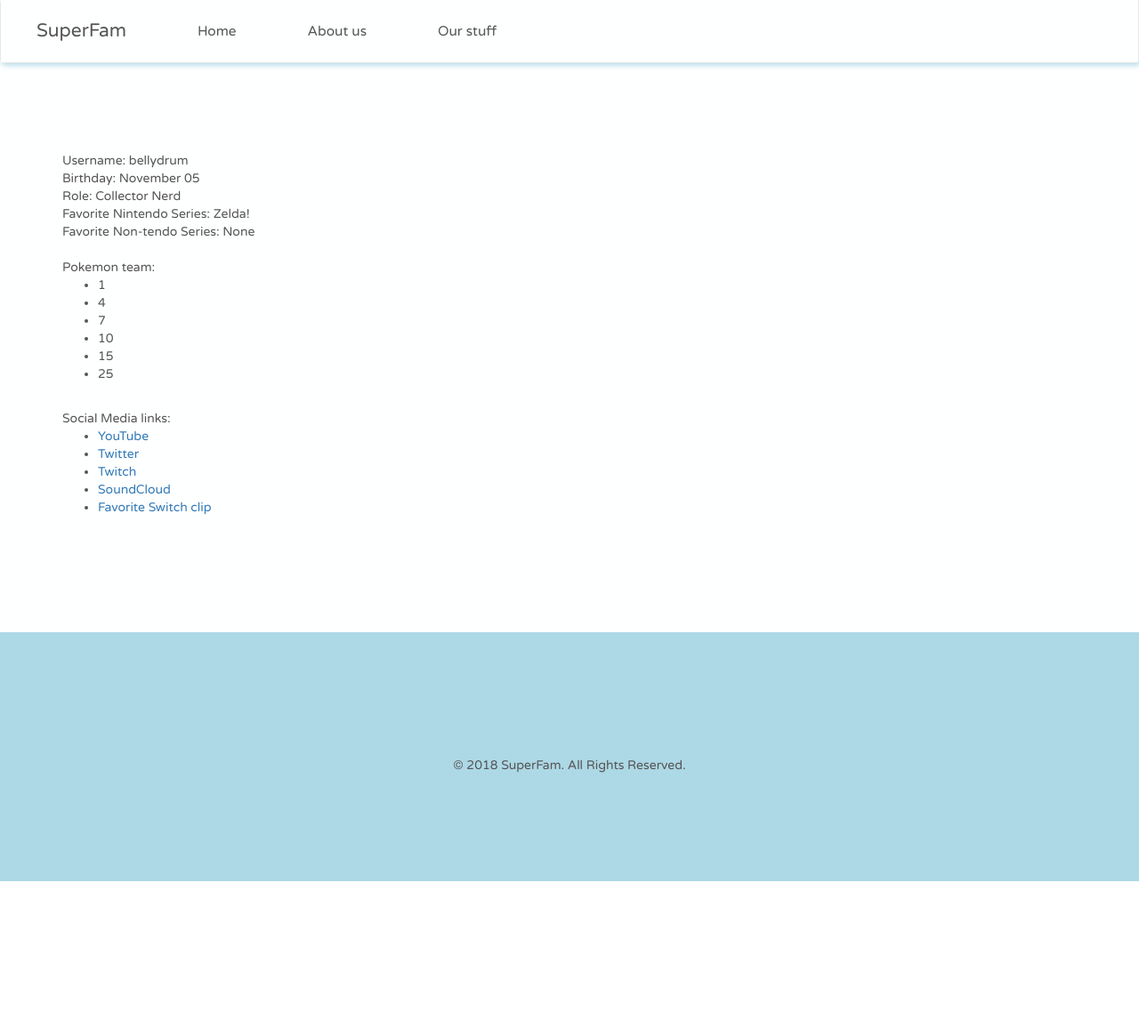
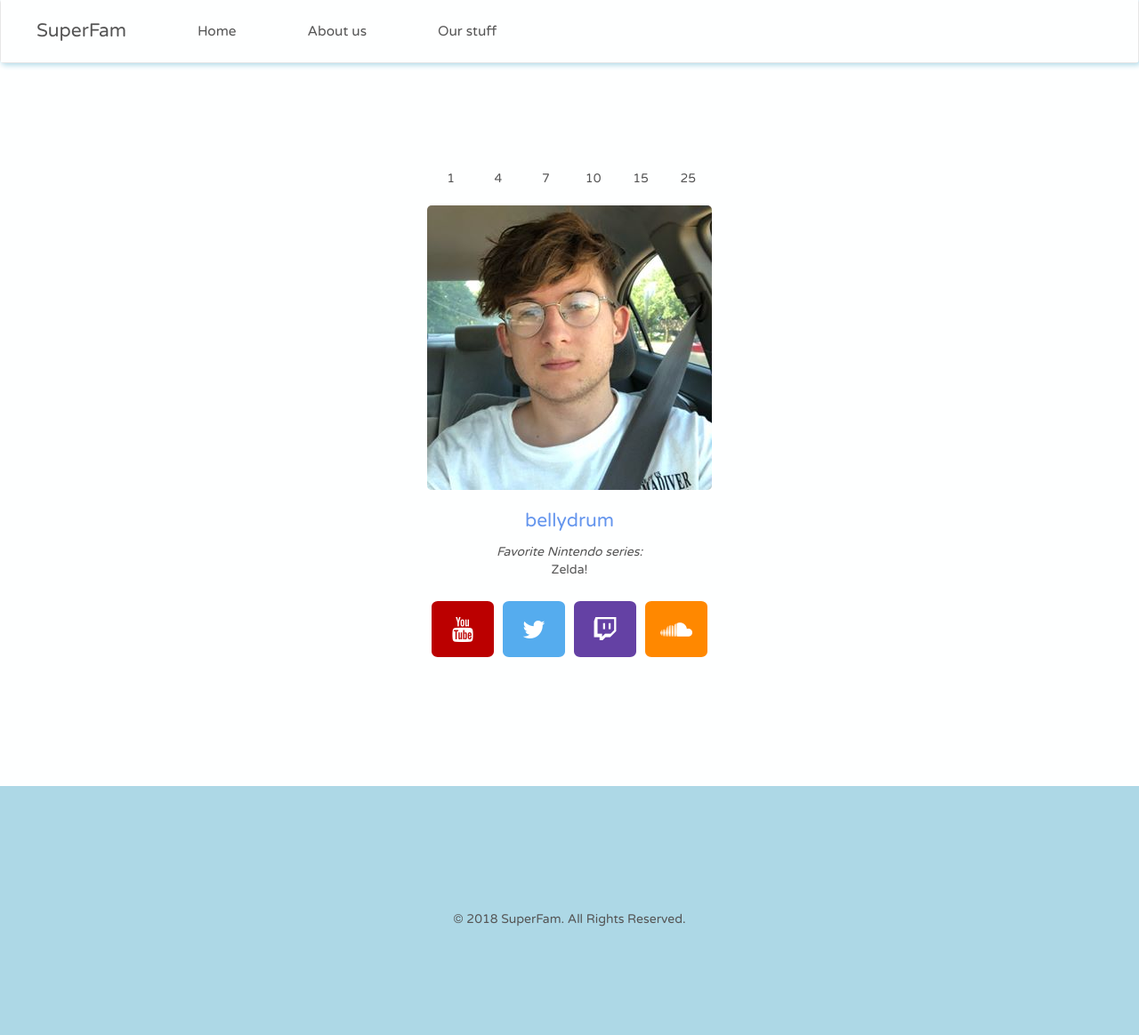
Before and after one commit to jzilch/discord-project, a Django app: page /about/bellydrum in a window 1280 px wide. Shown: the part 301-1465 px from the top of the page at 89% size. Before the commit the page ends 1292 px from the top, so only its background shows below. Run offline with Django 3.2, Linux system fonts and the light colour scheme; data comes from the database, SQL or seed files in the repository; some libraries are stand-ins or nearby versions.

Commit message:
add bio section to about/member.html

```diff
--- a/discordapp/static/css/about_member.css
+++ b/discordapp/static/css/about_member.css
@@ -1 +1,161 @@
 /********* /about/member *********/
+
+.bio-container {
+    /* border: 1px dotted red; */
+    padding: 0px !important;  /* override bootstrap default setting */
+    /* sizing and position */
+    width: 25vw;
+}
+.bio-section {
+    margin: 20px 0px !important;
+}
+
+.pokemon-team-container {
+    /* sizing and position */
+    height: 100%;
+    width: 100%;
+}
+.pokemon-container {
+    /* sizing and position */
+    height: 100%;
+
+    /* styles */
+
+    /* center icons in cell */
+    display: flex;
+    align-items: center;
+    justify-content: center;
+    text-align: center;
+}
+
+.member-image-container {
+    width: 100%;
+    height: auto;
+
+    /* styles */
+    border-radius: 5px;
+    overflow: hidden;
+}
+.member-image {
+    width: 100%;
+    height: auto;
+}
+
+.member-info-container {
+    text-align: center;
+}
+.username-decoration {
+    color: cornflowerblue;
+    font-size: 1.5em;
+}
+
+/* holds the social media section */
+.social-media-container {}
+
+/* bootstrap column that holds the icons */
+.social-media-icon-container {
+    padding: 0px;  /* overrides bootstrap setting */
+
+    /* styles */
+    border-radius: 15%;
+
+    /* white border */
+    border: 5px solid transparent;
+    background-clip: padding-box;
+}
+
+.has-youtube-link {
+    background-color: #bb0000;`
+}
+.has-twitter-link {
+    background-color: #55acee;
+}
+.has-twitch-link {
+    background-color: #6441a4;
+}
+.has-soundcloud-link {
+    background-color: #f80;
+}
+[class^="has-"]:hover {
+    opacity: 0.7;
+
+    /* for "bumping" the social media icon on hover */
+    transform: translateY(-4px);
+    transition: 0.1s;
+    transition-timing-function: ease-in;
+}
+.no-social-media-link {
+    background-color: #d9d9d9;
+}
+
+/* font awesome icons */
+.fa {
+
+    /* sizing and position */
+    font-size: 2em !important;
+    width: 100%;
+    padding: 25% 0%;
+
+    /* styles */
+    text-align: center;
+    text-decoration: none;
+    color: white;
+}
+
+
+/****************** BOOTSTRAP OVERRIDES ******************/
+
+[class^="col-"] {
+    background-color: red !important;
+    padding-right: none !important;
+    padding-left: none;
+}
+
+
+
+/****************** RESPONSIVE CSS ******************/
+
+@media only screen and (max-width: 992px) {
+    .social-media-container {
+        height: 100%;
+    }
+    [class^="has-"]:hover {
+        transform: translateY(0px);
+        transition: 0.0s;
+        transition-timing-function: ease-in;
+    }
+}
+
+/* pretty much for all mobile devices except iPads (large screens) */
+@media only screen and (max-width: 600px) {
+
+    .bio-container {
+
+        /* sizing and position */
+        width: 60vw;
+    }
+    .bio-section {
+        margin: 0px 0px 50px !important;
+    }
+    .fa {
+        font-size: 3em !important;
+        padding: 30% 0%;
+
+        /* white border */
+        border: 10px solid transparent;
+        background-clip: padding-box;
+    }
+}
+
+@media only screen and (max-width: 420px) {
+    .fa {
+        padding: 22% 0%;
+    }
+}
+
+@media only screen and (max-width: 300px) {
+    .fa {
+        font-size: 1.2em !important;
+        padding: 18% 0%;
+    }
+}
--- a/discordapp/templates/about_member.html
+++ b/discordapp/templates/about_member.html
@@ -5,6 +5,7 @@
 
 {% block head %}
 {% include 'heads/main_head.html' %}
+{% include 'heads/about_member_head.html' %}
 {% endblock %}
 
 {% block header %}
@@ -12,9 +13,7 @@
 {% endblock %}
 
 {% block content %}
-<div class='container'>
-    {% include 'assets/bio_table.html' %}
-</div>
+{% include 'assets/bio_section.html' %}
 {% endblock %}
 
 {% block footer %}
--- /dev/null
+++ b/discordapp/templates/assets/bio_section.html
@@ -0,0 +1,89 @@
+{% load static %}
+
+<div class="bio-container container-fluid">
+
+    <!-- pokemon team row -->
+    {% if pokemon_team %}
+    <div class="pokemon-team-container bio-section row">
+        <div class="pokemon-container col-xs-4 col-md-2">
+            {{ pokemon_team.pokemon_1_dex_id }}
+        </div>
+        <div class="pokemon-container col-xs-4 col-md-2">
+            {{ pokemon_team.pokemon_2_dex_id }}
+        </div>
+        <div class="pokemon-container col-xs-4 col-md-2">
+            {{ pokemon_team.pokemon_3_dex_id }}
+        </div>
+        <div class="pokemon-container col-xs-4 col-md-2">
+            {{ pokemon_team.pokemon_4_dex_id }}
+        </div>
+        <div class="pokemon-container col-xs-4 col-md-2">
+            {{ pokemon_team.pokemon_5_dex_id }}
+        </div>
+        <div class="pokemon-container col-xs-4 col-md-2">
+            {{ pokemon_team.pokemon_6_dex_id }}
+        </div>
+    </div>
+    {% endif %}
+
+    <!-- member image -->
+    <div class="member-image-container bio-section">
+        <img class="member-image img-responsive" src="../../static/images/bio_images/{{ member.username }}_bio_image.jpg">
+    </div>
+
+    <!-- member info -->
+    <div class="member-info-container bio-section">
+        <p class="username-decoration">{{ member.username }}</p>
+        {% if member.favorite_nintendo_series %}
+        <p><em>Favorite Nintendo series:</em><br>{{ member.favorite_nintendo_series }}</p>
+        {% endif %}
+        {% if member.favorite_non_nintendo_series %}
+        <p><em>Favorite Non-tendo series:</em><br>{{ member.favorite_non_nintendo_series }}</p>
+        {% endif %}
+    </div>
+
+
+    <!-- social media -->
+    {% if social_media %}
+    <div class="social-media-container bio-section row">
+        {% if social_media.youtube_url %}
+        <a href="{{ social_media.youtube_url }}">
+        {% endif %}
+            <div class="{% if social_media.youtube_url %}has-youtube-link{% else %}no-social-media-link{% endif %} social-media-icon-container col-xs-6 col-md-3">
+                <i class="fa fa-youtube fa-2x"></i>
+            </div>
+        {% if social_media.youtube_url %}
+        </a>
+        {% endif %}
+
+        {% if social_media.twitter_url %}
+        <a href="{{ social_media.twitter_url }}">
+        {% endif %}
+            <div class="{% if social_media.twitter_url %}has-twitter-link{% else %}no-social-media-link{% endif %} social-media-icon-container col-xs-6 col-md-3">
+            <i class="fa fa-twitter fa-2x"></i>
+            </div>
+        {% if social_media.twitter_url %}
+        </a>
+        {% endif %}
+        {% if social_media.twitch_url %}
+        <a href="{{ social_media.twitch_url }}">
+        {% endif %}
+            <div class="{% if social_media.twitch_url %}has-twitch-link{% else %}no-social-media-link{% endif %} social-media-icon-container col-xs-6 col-md-3">
+                <i class="fa fa-twitch fa-2x"></i>
+            </div>
+        {% if social_media.twitch_url %}
+        </a>
+        {% endif %}
+        {% if social_media.soundcloud_url %}
+        <a href="{{ social_media.soundcloud_url }}">
+        {% endif %}
+            <div class="{% if social_media.soundcloud_url %}has-soundcloud-link{% else %}no-social-media-link{% endif %} social-media-icon-container col-xs-6 col-md-3">
+                <i class="fa fa-soundcloud fa-2x"></i>
+            </div>
+        {% if social_media.soundcloud_url %}
+        </a>
+        {% endif %}
+    </div>
+    {% endif %}
+
+</div>
--- a/discordapp/templates/assets/bio_table.html
+++ /dev/null
@@ -1,52 +0,0 @@
-{% load static %}
-
-Username: {{ member.username }}<br>
-{% if member.birthday %}
-    Birthday: {{ member.birthday|date:'F d' }}<br>
-{% endif %}
-Role: {{ member.role }}<br>
-Favorite Nintendo Series: {{ member.favorite_nintendo_series }}<br>
-Favorite Non-tendo Series: {{ member.favorite_non_nintendo_series }}<br>
-<br>
-{% if pokemon_team %}
-    Pokemon team:
-    <ul>
-        <li>{{ pokemon_team.pokemon_1_dex_id }}</li>
-        <li>{{ pokemon_team.pokemon_2_dex_id }}</li>
-        <li>{{ pokemon_team.pokemon_3_dex_id }}</li>
-        <li>{{ pokemon_team.pokemon_4_dex_id }}</li>
-        <li>{{ pokemon_team.pokemon_5_dex_id }}</li>
-        <li>{{ pokemon_team.pokemon_6_dex_id }}</li>
-    </ul>
-{% endif %}
-<br>
-{% if social_media %}
-    Social Media links:
-    <ul>
-        {% if social_media.youtube_url %}
-            <li>
-                <a href="{{ social_media.youtube_url }}">YouTube</a>
-            </li>
-        {% endif %}
-        {% if social_media.twitter_url %}
-            <li>
-                <a href="{{ social_media.twitter_url }}">Twitter</a>
-            </li>
-        {% endif %}
-        {% if social_media.twitch_url %}
-            <li>
-                <a href="{{ social_media.twitch_url }}">Twitch</a>
-            </li>
-        {% endif %}
-        {% if social_media.soundcloud_url %}
-            <li>
-                <a href="{{ social_media.soundcloud_url }}">SoundCloud</a>
-            </li>
-        {% endif %}
-        {% if social_media.favorite_switch_clip_url %}
-            <li>
-                <a href="{{ social_media.favorite_switch_clip_url }}">Favorite Switch clip</a>
-            </li>
-        {% endif %}
-    </ul>
-{% endif %}
--- /dev/null
+++ b/discordapp/templates/heads/about_member_head.html
@@ -0,0 +1,4 @@
+{% load static %}
+<link rel="stylesheet" href='{% static "css/about_member.css" %}' />
+<!-- social media icons -->
+<link rel="stylesheet" href="https://cdnjs.cloudflare.com/ajax/libs/font-awesome/4.7.0/css/font-awesome.min.css">
```
